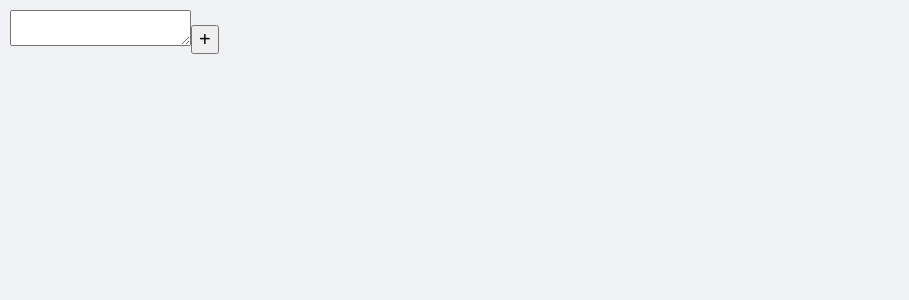
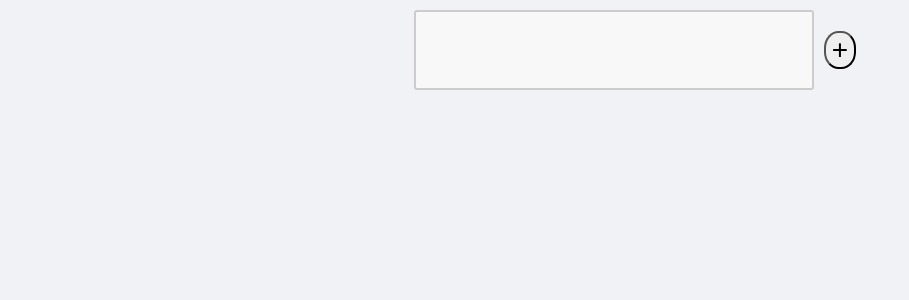
Before and after one commit to laktam/to-do-app, a React (Create React App) app: page / in a window 1280 px wide. Shown: the top 300 px of the page, without its empty margins (0-909 px from the left). Built offline with nearby package versions, Linux system fonts and the light colour scheme.

Commit message:
change style

```diff
--- a/src/App.css
+++ b/src/App.css
@@ -1,4 +1,7 @@
 .App {
   /* text-align: center; */
   padding: 10px;
+  display: flex;
+  flex-direction: column;
+  align-items: center;
 }
--- a/src/components/CreateTask.tsx
+++ b/src/components/CreateTask.tsx
@@ -2,10 +2,25 @@ import { ReactNode, useState } from "react";
 import styled from "styled-components";
 import { Task } from "./Task";
 
-const Container = styled.div``;
-const TextArea = styled.textarea``;
+const Container = styled.div`
+  display: flex;
+  align-items: center;
+`;
+const TextArea = styled.textarea`
+  width: 400px;
+  height: 80px;
+  padding: 12px 20px;
+  box-sizing: border-box;
+  border: 2px solid #ccc;
+  border-radius: 3px;
+  background-color: #f8f8f8;
+  font-size: 16px;
+  resize: none;
+`;
 const AddTask = styled.button`
-  font-size: 20px;
+  margin: 10px;
+  font-size: 28px;
+  border-radius: 45%;
 `;
 
 type Props = {
@@ -19,9 +34,11 @@ export function CreateTask(props: Props) {
     setTask(event.target.value);
   };
   const createNewTask = () => {
-    const newTask = <Task content={task} dueDate={"to update"} />;
-    props.setTaskList([...props.taskList, newTask]);
-    setTask("");
+    if (task !== "") {
+      const newTask = <Task content={task} dueDate={"to update"} />;
+      props.setTaskList([...props.taskList, newTask]);
+      setTask("");
+    }
   };
 
   return (
--- a/src/components/Task.tsx
+++ b/src/components/Task.tsx
@@ -3,7 +3,7 @@ import { useState } from "react";
 import styled from "styled-components";
 
 const Container = styled.div`
-  margin: 10px;
+  margin: 8px;
   // background-color: #fff; //#d6e6f2
   border-radius: 6px;
   padding: 10px 10px 4px 10px;
```
